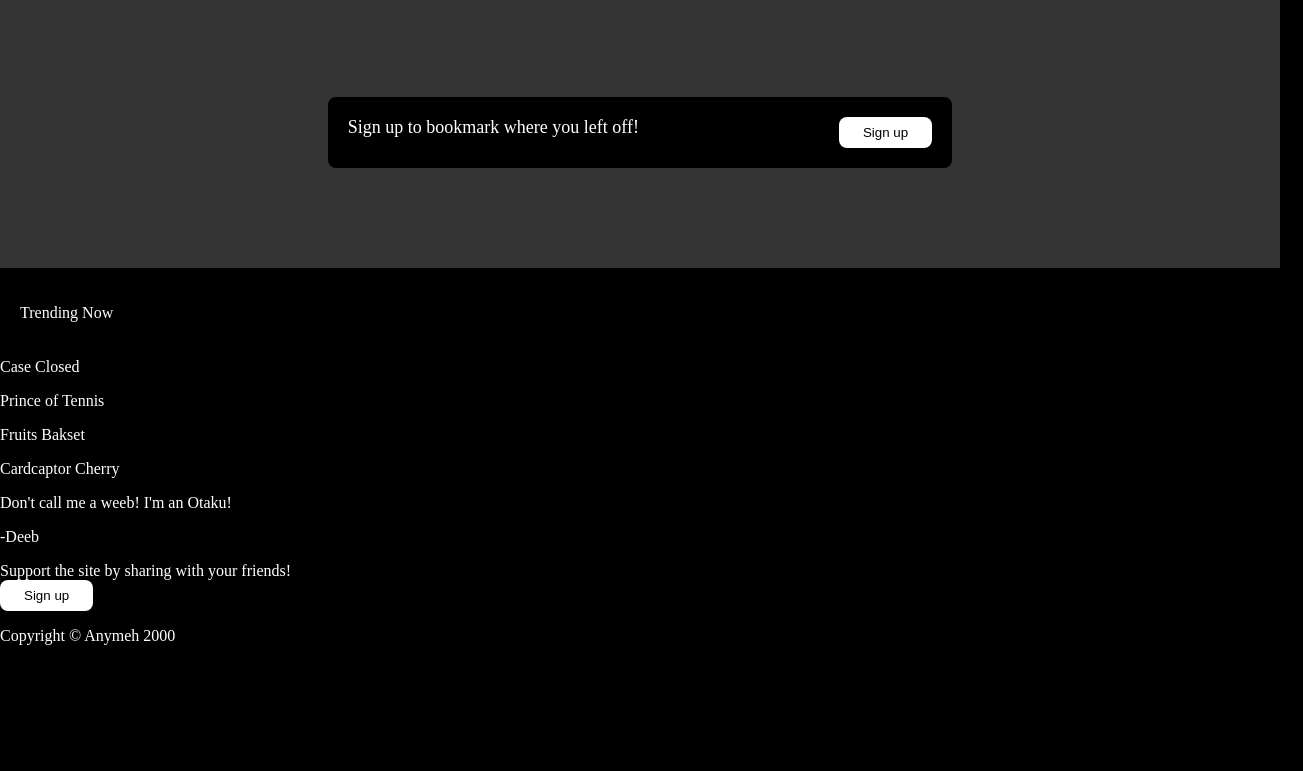
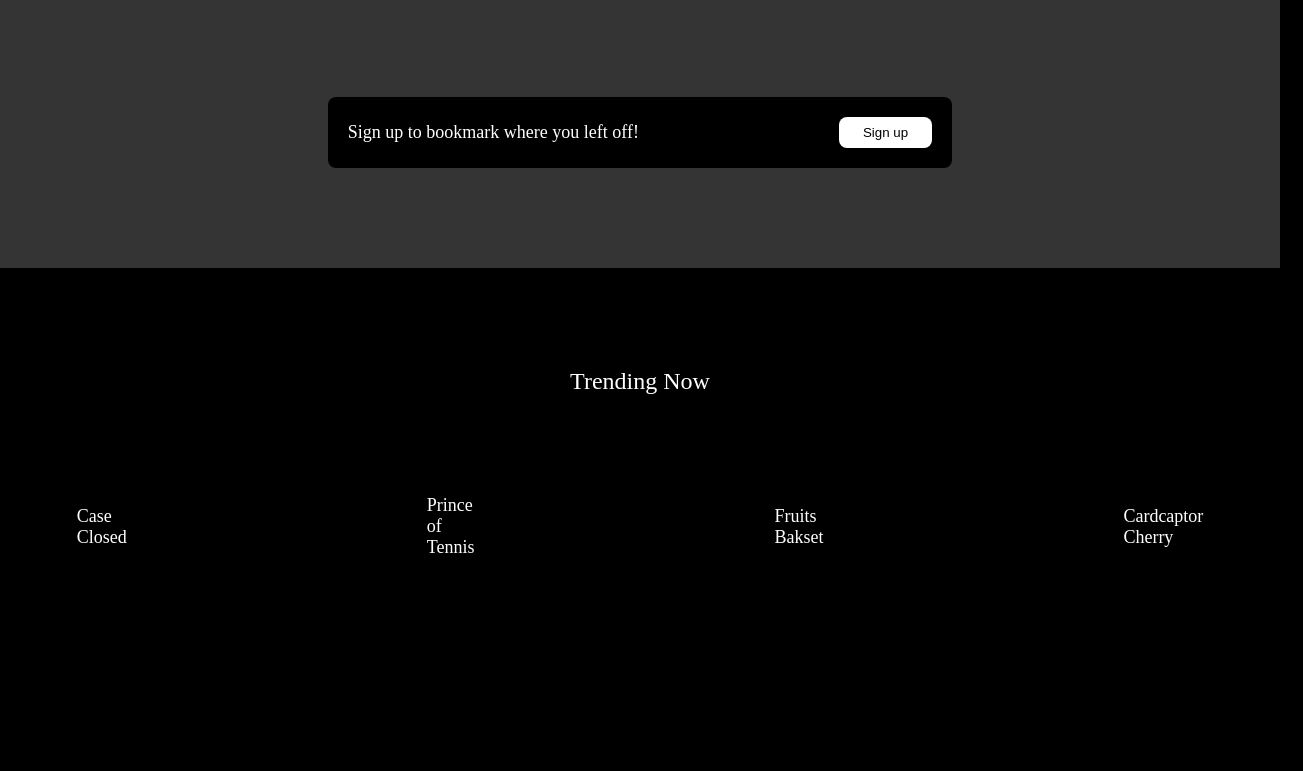
Before and after one commit to dokim1234/landing-page, a plain HTML site: page index.html in a window 1280 px wide. Shown: the part 726-1497 px from the top of the page, 1303 px wide, since content can reach past the window. Before the commit the page ends 1387 px from the top, so only its background shows below. Drawn offline with Linux system fonts and the light colour scheme; a web font is replaced by a local one.

Commit message:
info section phase 1

```diff
--- a/index.html
+++ b/index.html
@@ -1,4 +1,4 @@
-  <!DOCTYPE html>
+<!DOCTYPE html>
 <html lang="en">
   <head>
     <meta charset="UTF-8">
@@ -58,18 +58,26 @@
     <!--end of hero-->
     </div>
 
-      <div class="info">
-        <p class="info header">Trending Now</p>
-        <p>Case Closed</p>
-        <p>Prince of Tennis</p>
-        <p>Fruits Bakset</p>
-        <p>Cardcaptor Cherry</p>
-      </div>
+    <div class="info">
+
+      <div class="info-title">Trending Now</div>
+
+      <div class="info-content">
+
+        <div class="info text">Case Closed</div>
+        <div class="info text">Prince of Tennis</div>
+        <div class="info text">Fruits Bakset</div>
+        <div class="info text">Cardcaptor Cherry</div>
+        <!--end of content-->
+       </div>
+       <!--end of info-->
+    </div>
+
 
       <div class="quote">
         <p class="quote">Don't call me a weeb! I'm an Otaku!
         </p>
-        <p class="quote source">-Deeb</p>
+        <p class="quote-source">-Deeb</p>
       </div>
 
       <div class="call-to-action">Support the site by sharing with your friends!</div>
--- a/styles.css
+++ b/styles.css
@@ -78,12 +78,26 @@ a {
   padding: 20px;
   width: auto;
   justify-content: space-between;
+  align-items: center;
   gap: 50px 200px;
+}
+
+.info {
+  padding: 100px;
 }
 
 .info-title {
   display: flex;
   justify-content: center;
   align-items: center;
-  font-size: 20px;
+  font-size: 24px;
+  gap:  100px;
 }
+
+.info-content {
+  display: flex;
+  justify-content: center;
+  align-items: center;
+  gap:  100px;
+  font-size: 18px;
+}
```
